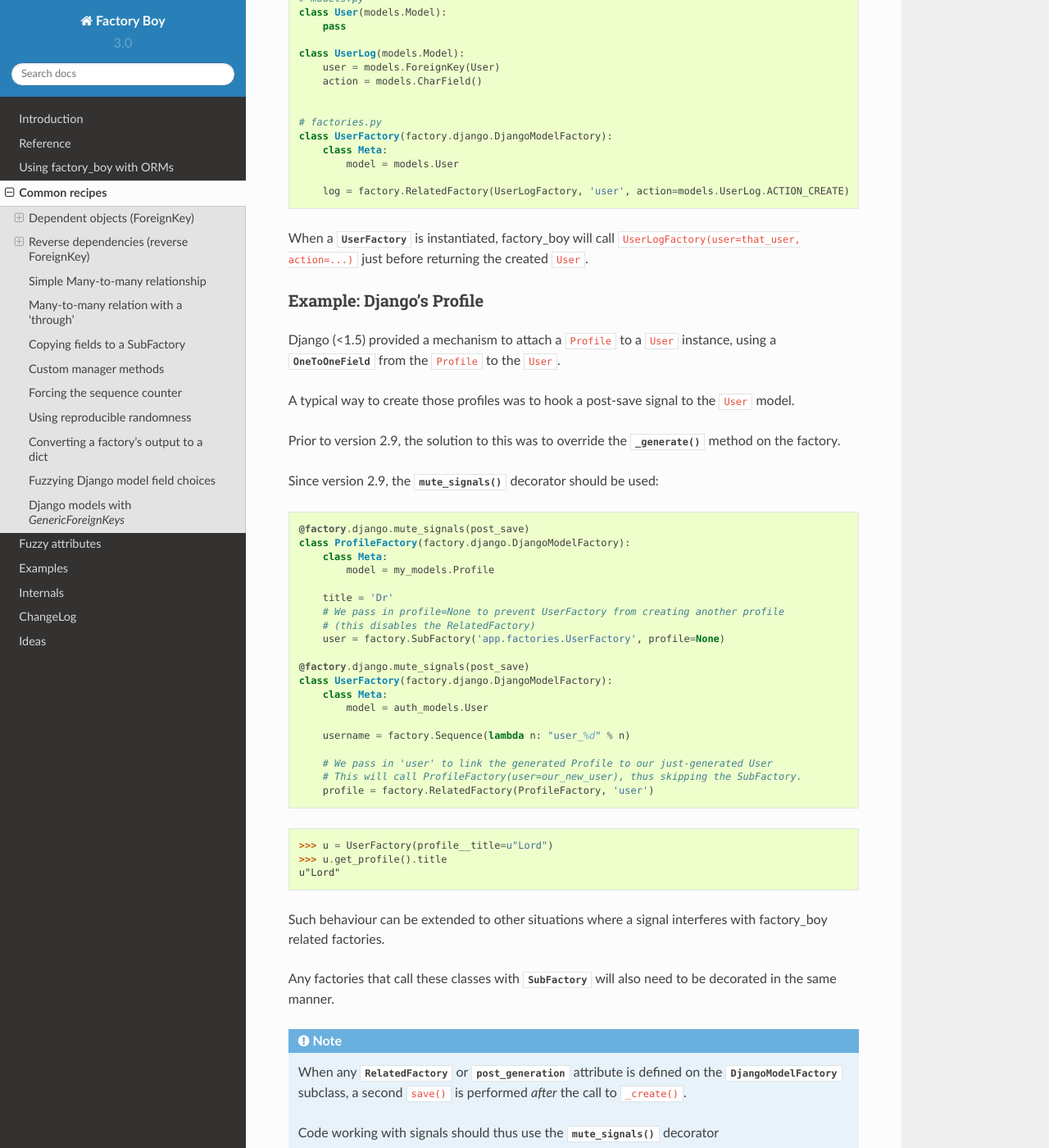
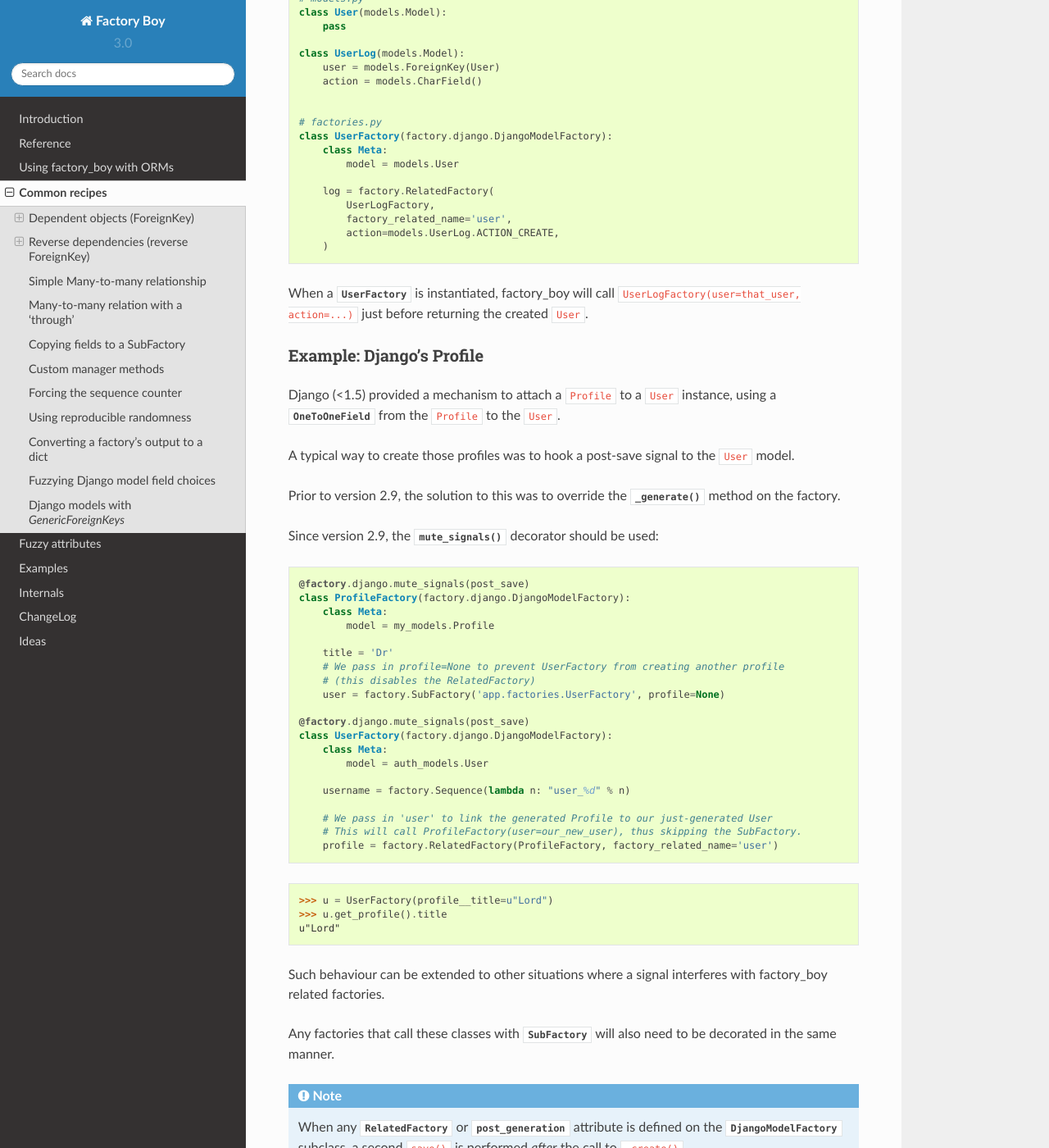
Before and after one commit to FactoryBoy/factory_boy, a Sphinx documentation site: the page built from docs/recipes.rst, in a window 1280 px wide and 1400 px high, scrolled down 1268 px. Shown: the whole window at 82% size. Built offline with Sphinx 7.4.7 and the Read the Docs theme 2.0.0, drawn with Linux system fonts in a browser that asks for light colours; some of the changed text lies outside the part shown.

Commit message:
Prefer kwarg for RelatedFactory.factory_related_name

```diff
--- a/docs/recipes.rst
+++ b/docs/recipes.rst
@@ -80,7 +80,11 @@ use a :class:`~factory.RelatedFactory` declaration:
         class Meta:
             model = models.User
 
-        log = factory.RelatedFactory(UserLogFactory, 'user', action=models.UserLog.ACTION_CREATE)
+        log = factory.RelatedFactory(
+            UserLogFactory,
+            factory_related_name='user',
+            action=models.UserLog.ACTION_CREATE,
+        )
 
 
 When a :class:`UserFactory` is instantiated, factory_boy will call
@@ -121,7 +125,7 @@ Since version 2.9, the :meth:`~factory.django.mute_signals` decorator should be
 
         # We pass in 'user' to link the generated Profile to our just-generated User
         # This will call ProfileFactory(user=our_new_user), thus skipping the SubFactory.
-        profile = factory.RelatedFactory(ProfileFactory, 'user')
+        profile = factory.RelatedFactory(ProfileFactory, factory_related_name='user')
 
 .. OHAI_VIM:*
 
@@ -248,11 +252,22 @@ If more links are needed, simply add more :class:`RelatedFactory` declarations:
         rank = 1
 
     class UserWithGroupFactory(UserFactory):
-        membership = factory.RelatedFactory(GroupLevelFactory, 'user')
+        membership = factory.RelatedFactory(
+            GroupLevelFactory,
+            factory_related_name='user',
+        )
 
     class UserWith2GroupsFactory(UserFactory):
-        membership1 = factory.RelatedFactory(GroupLevelFactory, 'user', group__name='Group1')
-        membership2 = factory.RelatedFactory(GroupLevelFactory, 'user', group__name='Group2')
+        membership1 = factory.RelatedFactory(
+            GroupLevelFactory,
+            factory_related_name='user',
+            group__name='Group1',
+        )
+        membership2 = factory.RelatedFactory(
+            GroupLevelFactory,
+            factory_related_name='user',
+            group__name='Group2',
+        )
 
 
 Whenever the ``UserWithGroupFactory`` is called, it will, as a post-generation hook,
--- a/docs/reference.rst
+++ b/docs/reference.rst
@@ -1699,7 +1699,9 @@ If a value is passed for the :class:`RelatedFactory` attribute, this disables
                       model = Country
 
                   lang = 'fr'
-                  capital_city = factory.RelatedFactory(CityFactory, 'capital_of',
+                  capital_city = factory.RelatedFactory(
+                      CityFactory,
+                      factory_related_name='capital_of',
                       # Would also work with SelfAttribute('capital_of.lang')
                       main_lang=factory.SelfAttribute('..lang'),
                   )
```
Also changed, not shown: 3 other files.
